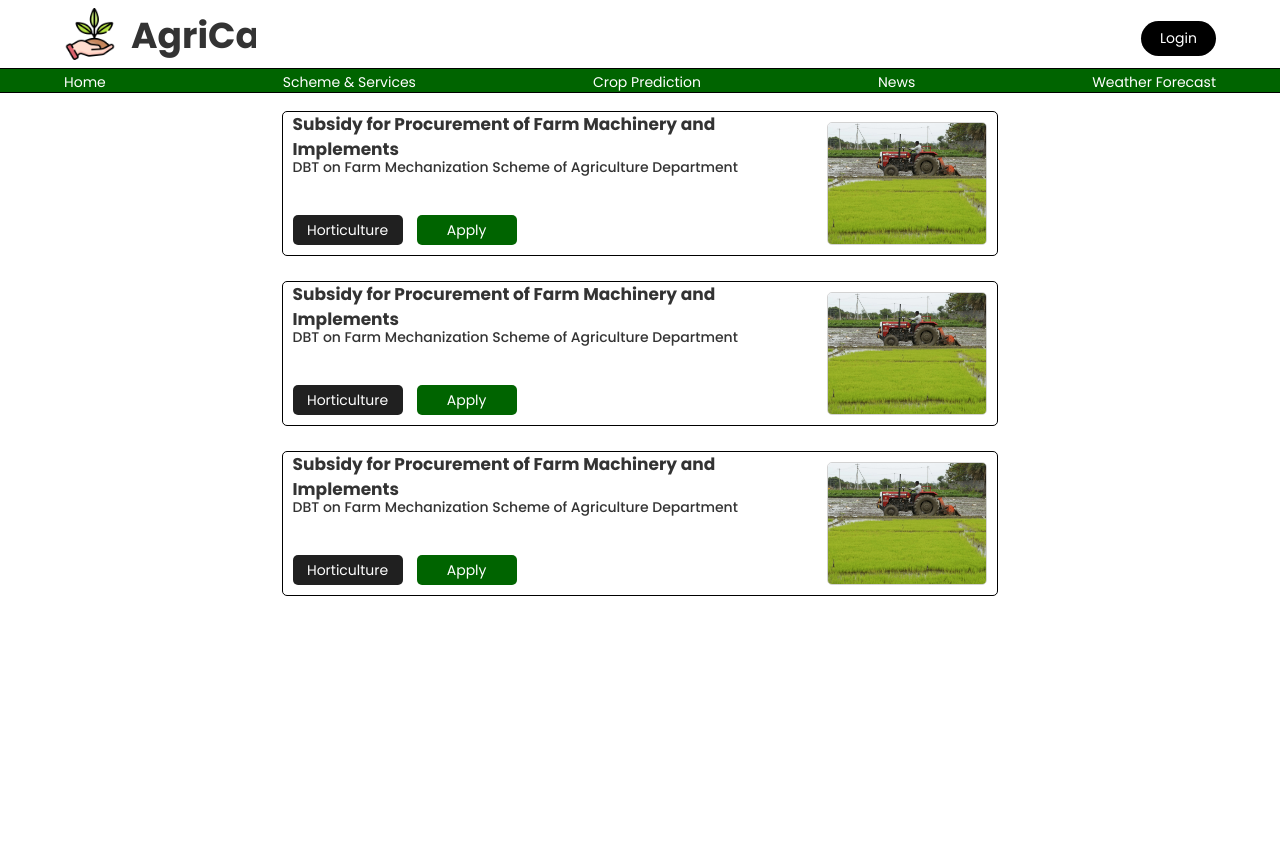
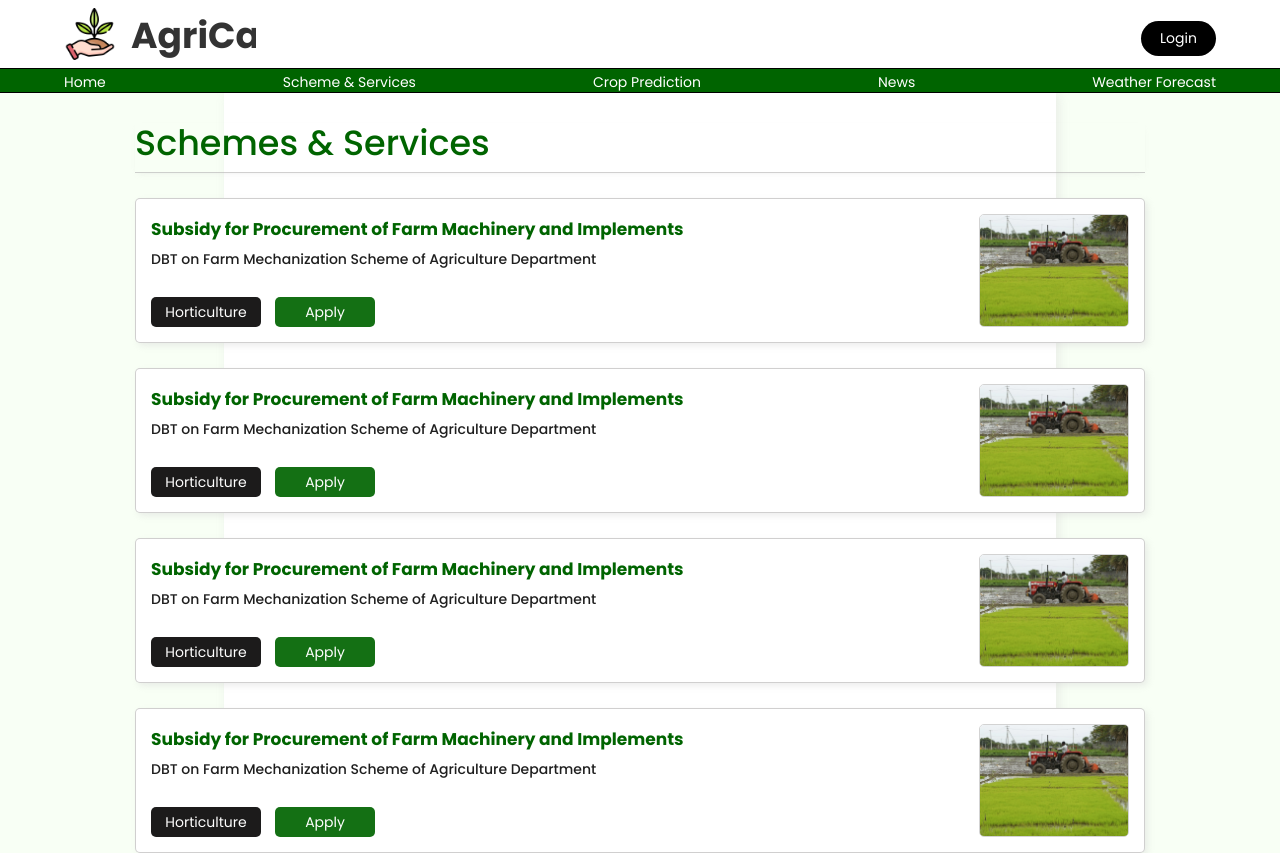
Before and after one commit to vats-dilip/AgriCare, a React (Vite) app: page /scheme in a window 1280 px wide. Shown: the top 853 px of the page. Before the commit the page ends 800 px from the top, so only its background shows below. Built offline with nearby package versions, Linux system fonts and the light colour scheme.

Commit message:
ADD: scheme card & section

```diff
--- a/src/Components/Header.jsx
+++ b/src/Components/Header.jsx
@@ -112,7 +112,7 @@ const Container = styled.div`
   align-items: center;
   position: fixed;
   z-index: 10;
-  /* background-color: white; */
+  background-color: white;
 
   .upper {
     min-height: 6.8rem;
--- a/src/Components/SchemeCard.jsx
+++ b/src/Components/SchemeCard.jsx
@@ -26,15 +26,18 @@ function SchemeCard() {
 export default SchemeCard;
 
 const Container = styled.div`
-  width: 80%;
+  /* width: 80%; */
+  width: 101rem;
   height: 14.5rem;
-  border: 1px solid black;
+  border: 1px solid #bbb9b9ae;
   border-radius: 5px;
   display: flex;
   justify-content: center;
   align-items: center;
   overflow: hidden;
   font-family: poppins;
+  background-color: white;
+  box-shadow: 3px 3px 6px #d6d6d66b;
 
   .left {
     flex: 1;
@@ -43,9 +46,9 @@ const Container = styled.div`
     flex-direction: column;
     justify-content: center;
     align-items: center;
-    padding-top: 10px;
-    padding-bottom: 10px;
-    padding-left: 10px;
+    padding-top: 15px;
+    padding-bottom: 15px;
+    padding-left: 15px;
     gap: 5px;
 
     .name {
@@ -56,6 +59,7 @@ const Container = styled.div`
       align-items: center;
       font-weight: 700;
       font-size: 17px;
+      color: darkgreen;
     }
 
     .description {
@@ -66,6 +70,7 @@ const Container = styled.div`
       align-items: start;
       font-family: 16px;
       font-weight: 500;
+      color: #000000e1;
     }
 
     .buttons {
@@ -83,7 +88,7 @@ const Container = styled.div`
         justify-content: center;
         align-items: center;
         border-radius: 5px;
-        background-color: #000000df;
+        background-color: #1c1b1b;
         color: white;
       }
 
@@ -95,7 +100,7 @@ const Container = styled.div`
         align-items: center;
         border-radius: 5px;
         cursor: pointer;
-        background-color: darkgreen;
+        background-color: #006400eb;
         color: white;
         transition: opacity 0.25s;
 
@@ -114,7 +119,7 @@ const Container = styled.div`
   .right {
     width: 18rem;
     height: 100%;
-    padding: 10px;
+    padding: 15px;
     display: flex;
     justify-content: center;
     align-items: center;
--- a/src/Components/schemAndServices.jsx
+++ b/src/Components/schemAndServices.jsx
@@ -6,6 +6,12 @@ const SchemAndServices = () => {
   return (
     <Container>
       <div className="scheme-container">
+        <div className="heading">
+          <p>Schemes & Services</p>
+        </div>
+        <SchemeCard />
+        <SchemeCard />
+        <SchemeCard />
         <SchemeCard />
         <SchemeCard />
         <SchemeCard />
@@ -17,20 +23,46 @@ const SchemAndServices = () => {
 export default SchemAndServices;
 
 const Container = styled.div`
-  height: 100vh;
+  min-height: 100vh;
+  height: auto;
   padding-top: 9.3rem;
   border-radius: 8px;
   display: flex;
   justify-content: center;
   align-items: center;
+  background-color: #f8fff5;
+  overflow-x: hidden;
 
   .scheme-container {
-    width: 70%;
-    height: 95%;
+    width: 65%;
+    height: 100%;
     display: flex;
     flex-direction: column;
     justify-content: start;
     align-items: center;
     gap: 2.5rem;
+    background-color: white;
+    box-shadow: 3px 1px 10px #d6d6d66d;
+    padding-bottom: 2.5rem;
+
+    .heading {
+      margin-top: 3rem;
+      width: 101rem;
+      height: 5rem;
+      border-bottom: 1px solid #bbb9b9ae;
+      display: flex;
+      justify-content: start;
+      align-items: center;
+      box-shadow: 0px 3px 6px -3px #d6d6d66b;
+
+      p {
+        margin: 0;
+        margin-bottom: 10px;
+        font-family: poppins;
+        font-size: 35px;
+        font-weight: 500;
+        color: darkgreen;
+      }
+    }
   }
 `;
--- a/src/index.css
+++ b/src/index.css
@@ -1,5 +1,5 @@
 body {
   margin: 0;
   overflow-x: hidden;
-  font-family: Poppins;
+  font-family: poppins;
 }
```
